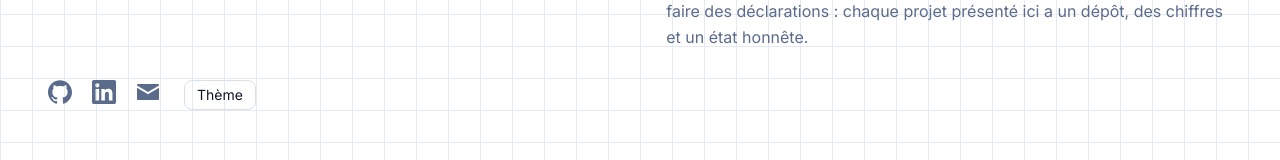
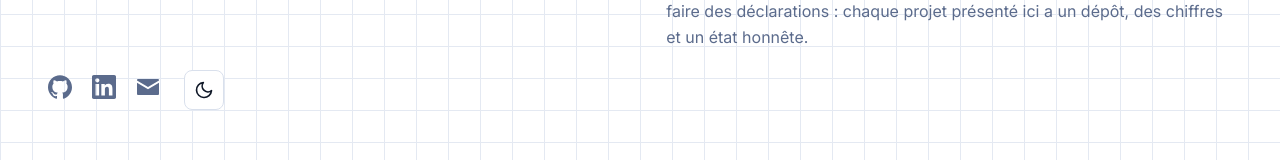
Before and after one commit to cedricgicquiaud/cedricgicquiaud.github.io, a Next.js app: page / in a window 1280 px wide. Shown: the part 626-786 px from the top of the page. Built offline with nearby package versions, Linux system fonts and the light colour scheme.

Commit message:
feat: theme toggle as monochrome moon/sun icon button (GREEN)

```diff
--- a/components/theme-toggle.tsx
+++ b/components/theme-toggle.tsx
@@ -65,9 +65,29 @@ export function ThemeToggle() {
       type="button"
       onClick={toggle}
       aria-label={isDark ? "Passer en thème clair" : "Passer en thème sombre"}
-      className="rounded-md border px-3 py-1 text-sm focus-visible:outline-2 focus-visible:outline-offset-2 focus-visible:outline-ring"
+      className="inline-flex size-10 items-center justify-center rounded-md border bg-background focus-visible:outline-2 focus-visible:outline-offset-2 focus-visible:outline-ring"
     >
-      Thème
+      {isDark ? <SunIcon /> : <MoonIcon />}
     </button>
   );
 }
+
+// Icônes monochromes (currentColor), décoratives : le libellé du bouton porte le sens.
+const ICON = { width: 20, height: 20, viewBox: "0 0 24 24", fill: "none", stroke: "currentColor", strokeWidth: 2, strokeLinecap: "round", strokeLinejoin: "round" } as const;
+
+function MoonIcon() {
+  return (
+    <svg {...ICON} aria-hidden="true" data-icon="moon">
+      <path d="M21 12.8A9 9 0 1 1 11.2 3a7 7 0 0 0 9.8 9.8z" />
+    </svg>
+  );
+}
+
+function SunIcon() {
+  return (
+    <svg {...ICON} aria-hidden="true" data-icon="sun">
+      <circle cx="12" cy="12" r="4" />
+      <path d="M12 2v2M12 20v2M4.9 4.9l1.4 1.4M17.7 17.7l1.4 1.4M2 12h2M20 12h2M4.9 19.1l1.4-1.4M17.7 6.3l1.4-1.4" />
+    </svg>
+  );
+}
```
Also changed, not shown: 1 other file (tests, documents, lock files or other folders).
